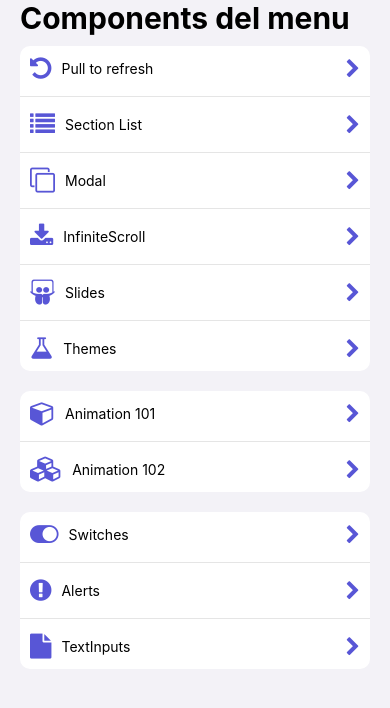
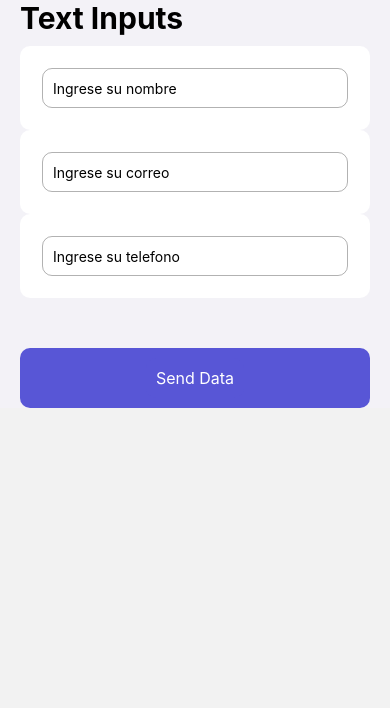
Before and after one commit to mauricio-hub/react-native-components-app, a React Native app: screen /TextInputScreen in a window 390 px wide. Shown: the top 708 px of the page. Built offline with nearby package versions, Linux system fonts and the light colour scheme.

Commit message:
text input

```diff
--- a/src/components/Card.tsx
+++ b/src/components/ui/Card.tsx
@@ -1,7 +1,8 @@
 import { PropsWithChildren } from 'react';
 import { StyleProp, ViewStyle } from 'react-native';
 import { Text, View } from 'react-native';
-import { colors } from '../presentatiion/config/theme/theme';
+import { colors } from '../../presentatiion/config/theme/theme';
+
 
 
 interface Props extends PropsWithChildren {
--- a/src/presentatiion/navigator/Navigatior.tsx
+++ b/src/presentatiion/navigator/Navigatior.tsx
@@ -4,7 +4,7 @@ import { Animation101Screen } from '../screens/animations/Animation101Screen';
 import { Animation102Screen } from '../screens/animations/Animation102Screen';
 import { SwitchScreen } from '../screens/switches/SwitchScreen';
 import { AlertScreen } from '../screens/alerts/AlertScreen';
-
+import { TextInputScreen } from '../screens/inputs/TextInputScreen';
 const Stack = createStackNavigator();
 export const Navigator = () =>{
   return (
@@ -18,6 +18,7 @@ export const Navigator = () =>{
       <Stack.Screen name="Animation102Screen" component={Animation102Screen} />
       <Stack.Screen name="SwitchScreen" component={SwitchScreen} />
       <Stack.Screen name="AlertScreen" component={AlertScreen} />
+      <Stack.Screen name="TextInputScreen" component={TextInputScreen} />
 
     </Stack.Navigator>
   );
--- a/src/presentatiion/screens/alerts/AlertScreen.tsx
+++ b/src/presentatiion/screens/alerts/AlertScreen.tsx
@@ -4,31 +4,32 @@ import { CustomView } from "../../../components/ui/CustomView";
 import { globalStyles } from "../../config/theme/theme";
 import { Button } from "../../../components/ui/Button";
 
+
 export const AlertScreen = () => {
-
   const createTwoButtonAlert = () =>
-        Alert.alert('Alert Title', 'My Alert Msg', [
+    Alert.alert("Alert Title", "My Alert Msg", [
       {
-            text: 'Cancel',
-            onPress: () => console.log('Cancel Pressed'),
-            style: 'destructive',
+        text: "Cancel",
+        onPress: () => console.log("Cancel Pressed"),
+        style: "destructive",
       },
-          {text: 'OK', onPress: () => console.log('OK Pressed')},
+      { text: "OK", onPress: () => console.log("OK Pressed") },
     ]);
 
   const createThreeButtonAlert = () =>
-            Alert.alert('Alert Title', 'My Alert Msg', [
+    Alert.alert("Alert Title", "My Alert Msg", [
       {
-                text: 'Ask me later',
-                onPress: () => console.log('Ask me later pressed'),
+        text: "Ask me later",
+        onPress: () => console.log("Ask me later pressed"),
       },
       {
-                text: 'Cancel',
-                onPress: () => console.log('Cancel Pressed'),
-                style: 'cancel',
+        text: "Cancel",
+        onPress: () => console.log("Cancel Pressed"),
+        style: "cancel",
       },
-              {text: 'OK', onPress: () => console.log('OK Pressed')},
+      { text: "OK", onPress: () => console.log("OK Pressed") },
     ]);
+
 
 
   return (
@@ -39,11 +40,9 @@ export const AlertScreen = () => {
 
       <View style={{ height: 10 }} />
 
-      <Button text="Show Confirm" onPress={ createThreeButtonAlert } />
+      <Button text="Show Confirm" onPress={createThreeButtonAlert} />
 
-      <View style={{ height: 10 }} />
 
-      <Button text="Show Prompt" onPress={() => alert("This is a prompt")} />
     </CustomView>
   );
 };
--- /dev/null
+++ b/src/presentatiion/screens/inputs/TextInputScreen.tsx
@@ -0,0 +1,74 @@
+import React, { useState } from "react";
+import { View, Text, KeyboardAvoidingView, Platform } from "react-native";
+import { CustomView } from "../../../components/ui/CustomView";
+import { Title } from "../../../components/ui/Title";
+import { Card } from "../../../components/ui/Card";
+import { ScrollView, TextInput } from "react-native-gesture-handler";
+import { globalStyles } from "../../config/theme/theme";
+import { Button } from "../../../components/ui/Button";
+
+export const TextInputScreen = () => {
+  const [form, setForm] = useState({
+    name: "",
+    email: "",
+    phone: "",
+  });
+
+  /*
+  KeyboardAvoidingView
+This component will automatically adjust its height, position,
+or bottom padding based on the keyboard height
+to remain visible while the virtual keyboard is displayed.
+
+  */
+
+  return (
+    <KeyboardAvoidingView
+    behavior={Platform.OS === 'ios' ? 'padding' : undefined}
+    >
+      <ScrollView>
+        <CustomView margin>
+          <Title text="Text Inputs" safe />
+
+          <Card>
+            <TextInput
+              style={globalStyles.input}
+              placeholder="Ingrese su nombre"
+              autoCapitalize={"words"}
+              autoCorrect={false}
+              onChangeText={(value) => setForm({ ...form, name: value })}
+            />
+          </Card>
+
+          <Card>
+            <TextInput
+              style={globalStyles.input}
+              placeholder="Ingrese su correo"
+              autoCapitalize={"none"}
+              autoCorrect={false}
+              keyboardType="email-address"
+              onChangeText={(value) => setForm({ ...form, email: value })}
+            />
+          </Card>
+
+          <Card>
+            <TextInput
+              style={globalStyles.input}
+              placeholder="Ingrese su telefono"
+              keyboardType="phone-pad"
+              onChangeText={(value) => setForm({ ...form, phone: value })}
+            />
+          </Card>
+
+          <View style={{
+            height: 50
+          }}/>
+
+          <View style={globalStyles.btnPrimary}>
+            <Button text="Send Data" onPress={() => console.log(form)} />
+          </View>
+        </CustomView>
+      </ScrollView>
+    </KeyboardAvoidingView>
+  );
+};
--- a/src/presentatiion/screens/switches/SwitchScreen.tsx
+++ b/src/presentatiion/screens/switches/SwitchScreen.tsx
@@ -1,11 +1,8 @@
 import React, { useState } from "react";
-import { View, Text } from "react-native";
 import { CustomView } from "../../../components/ui/CustomView";
-import { Card } from "../../../components/Card";
-import { Button } from "../../../components/ui/Button";
-import { Switch } from "react-native-gesture-handler";
 import { CustomSwitch } from "../../../components/ui/CustomSwitch";
 import { Separator } from "../../../components/ui/Separator";
+import { Card } from "../../../components/ui/Card";
 
 export const SwitchScreen = () => {
   const [isEnabled, setIsEnabled] = useState(false);
```
Lines whose indentation alone changed are shown as unchanged.
